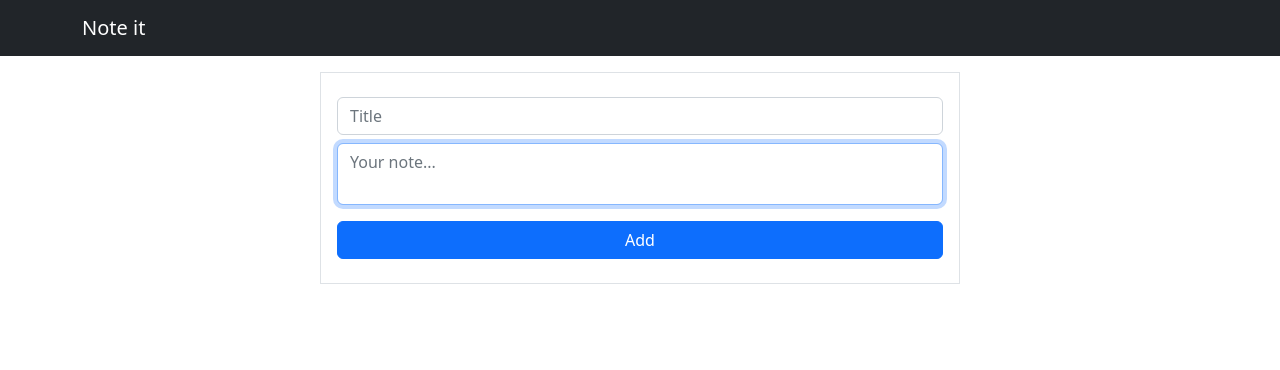
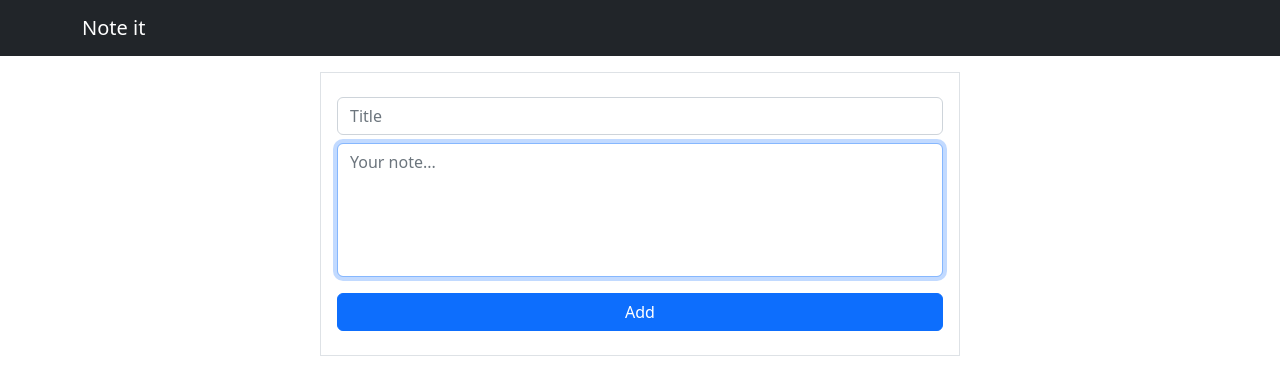
Before and after one commit to softwarebyze/Note-it, a React (Create React App) app: page / in a window 1280 px wide. Shown: the top 370 px of the page. Built offline with nearby package versions, Linux system fonts and the light colour scheme.

Commit message:
comment out auto resize

```diff
--- a/src/components/NewNoteForm.js
+++ b/src/components/NewNoteForm.js
@@ -5,11 +5,11 @@ import { useState } from "react";
 export default function NewNoteForm({ addNote }) {
   const [noteText, setNoteText] = useState("");
   const [noteTitle, setNoteTitle] = useState("");
-  const [textAreaHeight, setTextAreaHeight] = useState();
+  // const [textAreaHeight, setTextAreaHeight] = useState();
 
   const handleNoteTextChange = (e) => {
     setNoteText(e.target.value);
-    setTextAreaHeight(e.target.scrollHeight);
+    // setTextAreaHeight(e.target.scrollHeight);
   };
 
   const handleNoteTitleChange = (e) => {
@@ -43,10 +43,11 @@ export default function NewNoteForm({ addNote }) {
         placeholder="Your note..."
         value={noteText}
         onChange={handleNoteTextChange}
+        rows={5}
         style={{
           resize: "none",
-          overflow: "hidden",
-          height: `${textAreaHeight}px`,
+          // overflow: "hidden",
+          // height: `${textAreaHeight}px`,
         }}
         autoFocus
       />
```
